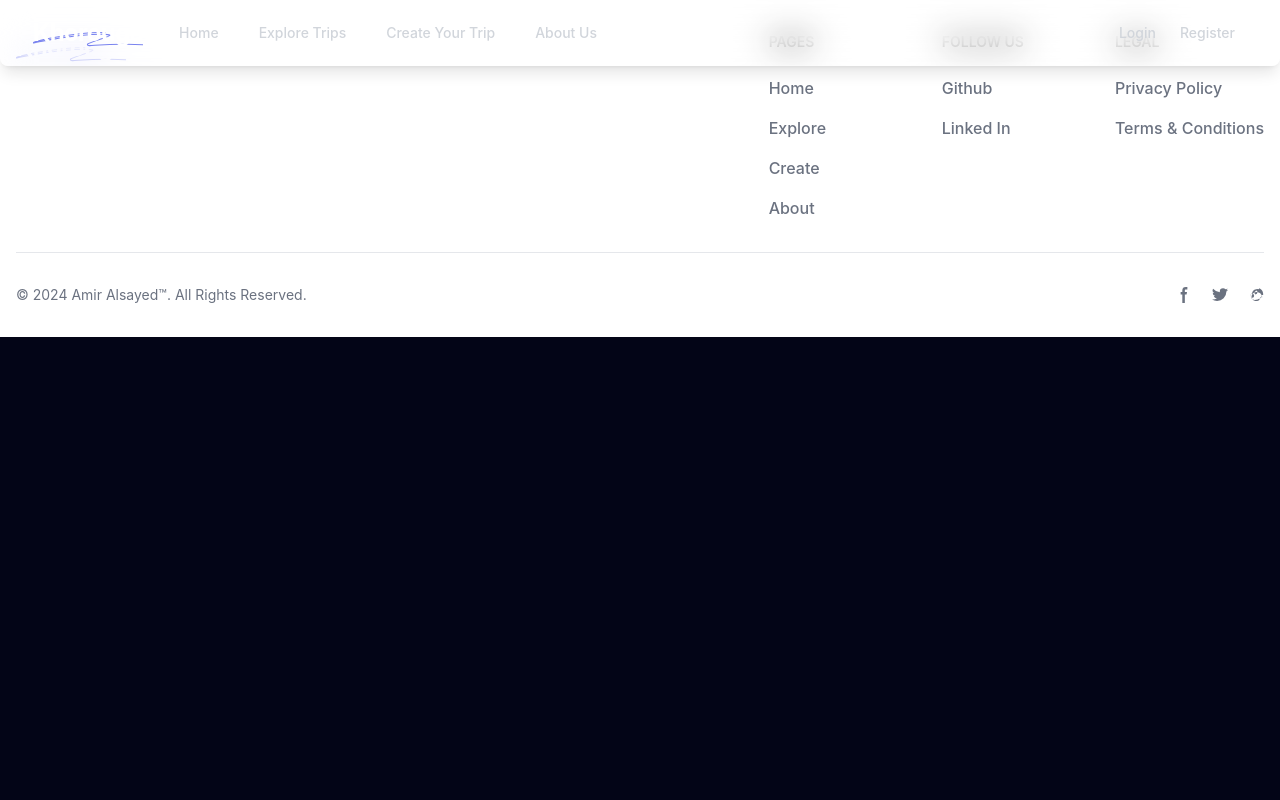
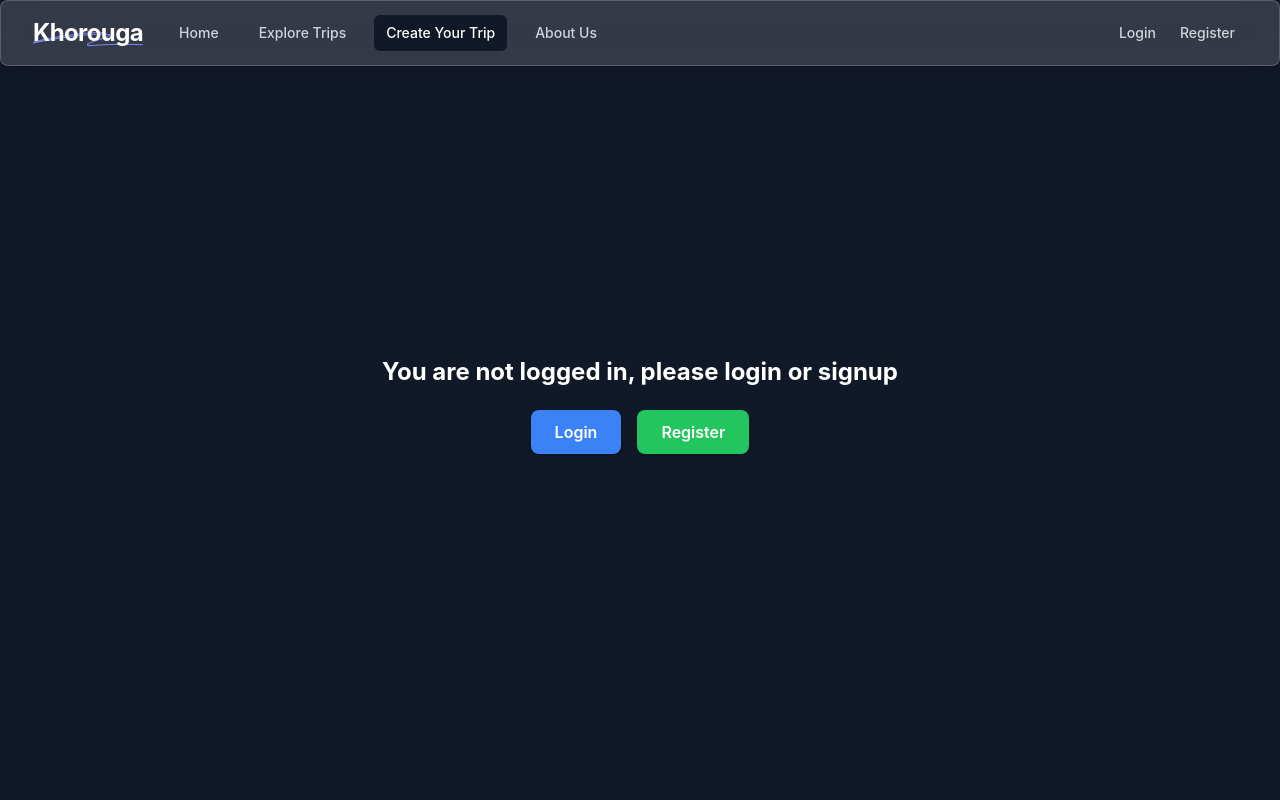
Before and after one commit to amiresaye6/khorouga, a React (Create React App) app in the folder front_end/: page /not-allawed in a window 1280 px wide. Shown: the top 800 px of the page. Built offline with nearby package versions, Linux system fonts and the light colour scheme.

Commit message:
adding notAllawed page

```diff
--- a/front_end/src/App.jsx
+++ b/front_end/src/App.jsx
@@ -10,6 +10,7 @@ import Profile from './pages/Profile';
 import About from './pages/About';
 import ContactUs from './pages/ContactUs';
 import CreateTrip from './pages/CreateTrip';
+import NotAllawed from './pages/NotAllawed';
 
 function App() {
 	return (
@@ -25,6 +26,7 @@ function App() {
 				<Route path="/create" element={<CreateTrip />} />
 				<Route path="/profile" element={<Profile />} />
 				<Route path="/contact" element={<ContactUs />} />
+				<Route path="/not-allawed" element={<NotAllawed />} />
 			</Routes>
 			<FooterComponent />
 		</div>
--- a/front_end/src/components/Navbar/Navbar.jsx
+++ b/front_end/src/components/Navbar/Navbar.jsx
@@ -39,7 +39,7 @@ const Navbar = () => {
           setLoggedIn(true);
         }
         else {
-          toast.error('please log in or signup first');
+          // toast.error('please log in or signup first');
           setLoggedIn(false);
         }
 
@@ -52,7 +52,7 @@ const Navbar = () => {
   const navLinks = [
     { name: 'Home', to: '/' },
     { name: 'Explore Trips', to: '/explore' },
-    { name: 'Create Your Trip', to: '/create' },
+    { name: 'Create Your Trip', to: loggedIn ? '/create' : '/not-allawed' },
     { name: 'About Us', to: '/about' },
   ];
 
--- a/front_end/src/components/SignOut/SignOut.jsx
+++ /dev/null
@@ -1,30 +0,0 @@
-import React from 'react';
-import toast, { Toaster } from 'react-hot-toast';
-import { FiLogOut } from 'react-icons/fi'; // Importing an icon
-import { motion } from 'framer-motion'; // For animations
-
-const SignOutWarning = ({ setLoggedIn }) => {
-    const handleSignOut = (t) => {
-        toast.dismiss(t.id);
-        localStorage.removeItem('token');
-        setLoggedIn(false);
-    };
-
-    const showSignOutWarning = () => {
-
-    };
-
-    return (
-        <div className="flex justify-center items-center h-screen bg-gray-900">
-            <button
-                onClick={showSignOutWarning}
-                className="px-6 py-3 bg-yellow-500 hover:bg-yellow-600 text-white font-semibold rounded-lg shadow-md transition-all duration-200 ease-in-out"
-            >
-                Show Sign Out Warning
-            </button>
-            <Toaster position="top-center" />
-        </div>
-    );
-};
-
-export default SignOutWarning;
--- a/front_end/src/pages/Login.jsx
+++ b/front_end/src/pages/Login.jsx
@@ -69,7 +69,7 @@ function Login() {
                     </div>
                     <div className="flex items-start mb-5">
                         <div className="flex items-center h-5">
-                            <input id="remember" type="checkbox" value="" className="w-4 h-4 border border-gray-300 rounded bg-gray-50 focus:ring-3 focus:ring-blue-300 dark:bg-gray-700 dark:border-gray-600 dark:focus:ring-blue-600 dark:ring-offset-gray-800 dark:focus:ring-offset-gray-800" required />
+                            <input id="remember" type="checkbox" value="" className="w-4 h-4 border border-gray-300 rounded bg-gray-50 focus:ring-3 focus:ring-blue-300 dark:bg-gray-700 dark:border-gray-600 dark:focus:ring-blue-600 dark:ring-offset-gray-800 dark:focus:ring-offset-gray-800" />
                         </div>
                         <label htmlFor="remember" className="ms-2 text-sm font-medium text-gray-900 dark:text-gray-300">Remember me</label>
                     </div>
--- /dev/null
+++ b/front_end/src/pages/NotAllawed.jsx
@@ -0,0 +1,28 @@
+import React from 'react';
+import { Link } from 'react-router-dom';
+
+const NotAllowed = () => {
+    return (
+        <div className="flex flex-col items-center justify-center min-h-screen bg-gray-900 text-white">
+            <h1 className="text-2xl font-bold mb-8">
+                You are not logged in, please login or signup
+            </h1>
+            <div className="space-x-4">
+                <Link
+                    to="/login"
+                    className="px-6 py-3 bg-blue-500 text-white font-semibold rounded-lg shadow-md hover:bg-blue-600 focus:outline-none focus:ring-2 focus:ring-blue-500 focus:ring-opacity-50 transition duration-200"
+                >
+                    Login
+                </Link>
+                <Link
+                    to="/register"
+                    className="px-6 py-3 bg-green-500 text-white font-semibold rounded-lg shadow-md hover:bg-green-600 focus:outline-none focus:ring-2 focus:ring-green-500 focus:ring-opacity-50 transition duration-200"
+                >
+                    Register
+                </Link>
+            </div>
+        </div>
+    );
+};
+
+export default NotAllowed;
--- a/front_end/src/pages/Register.jsx
+++ b/front_end/src/pages/Register.jsx
@@ -67,7 +67,7 @@ function Register() {
                     </div>
                     <div className="flex items-start mb-5">
                         <div className="flex items-center h-5">
-                            <input id="remember" type="checkbox" value="" className="w-4 h-4 border border-gray-300 rounded bg-gray-50 focus:ring-3 focus:ring-blue-300 dark:bg-gray-700 dark:border-gray-600 dark:focus:ring-blue-600 dark:ring-offset-gray-800 dark:focus:ring-offset-gray-800" required />
+                            <input id="remember" type="checkbox" value="" className="w-4 h-4 border border-gray-300 rounded bg-gray-50 focus:ring-3 focus:ring-blue-300 dark:bg-gray-700 dark:border-gray-600 dark:focus:ring-blue-600 dark:ring-offset-gray-800 dark:focus:ring-offset-gray-800" />
                         </div>
                         <label htmlFor="remember" className="ms-2 text-sm font-medium text-gray-900 dark:text-gray-300">Remember me</label>
                     </div>
```
